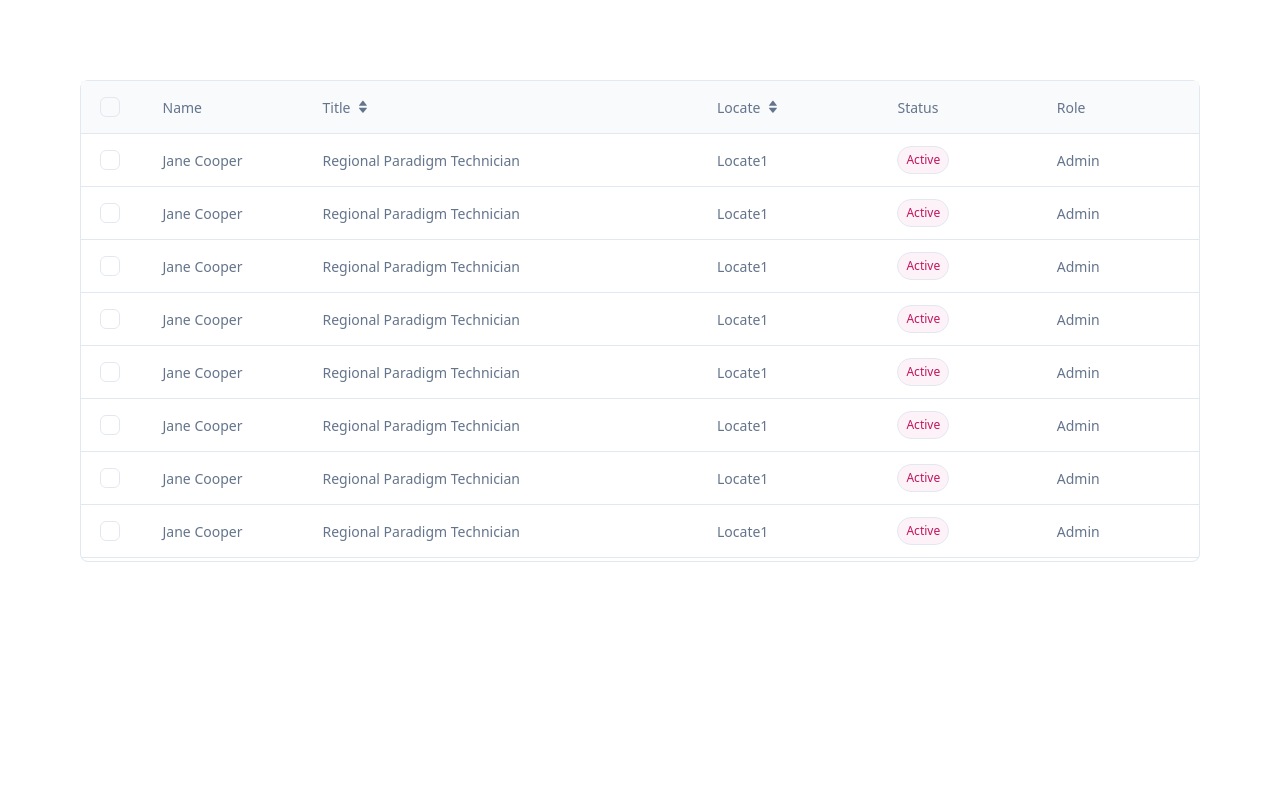
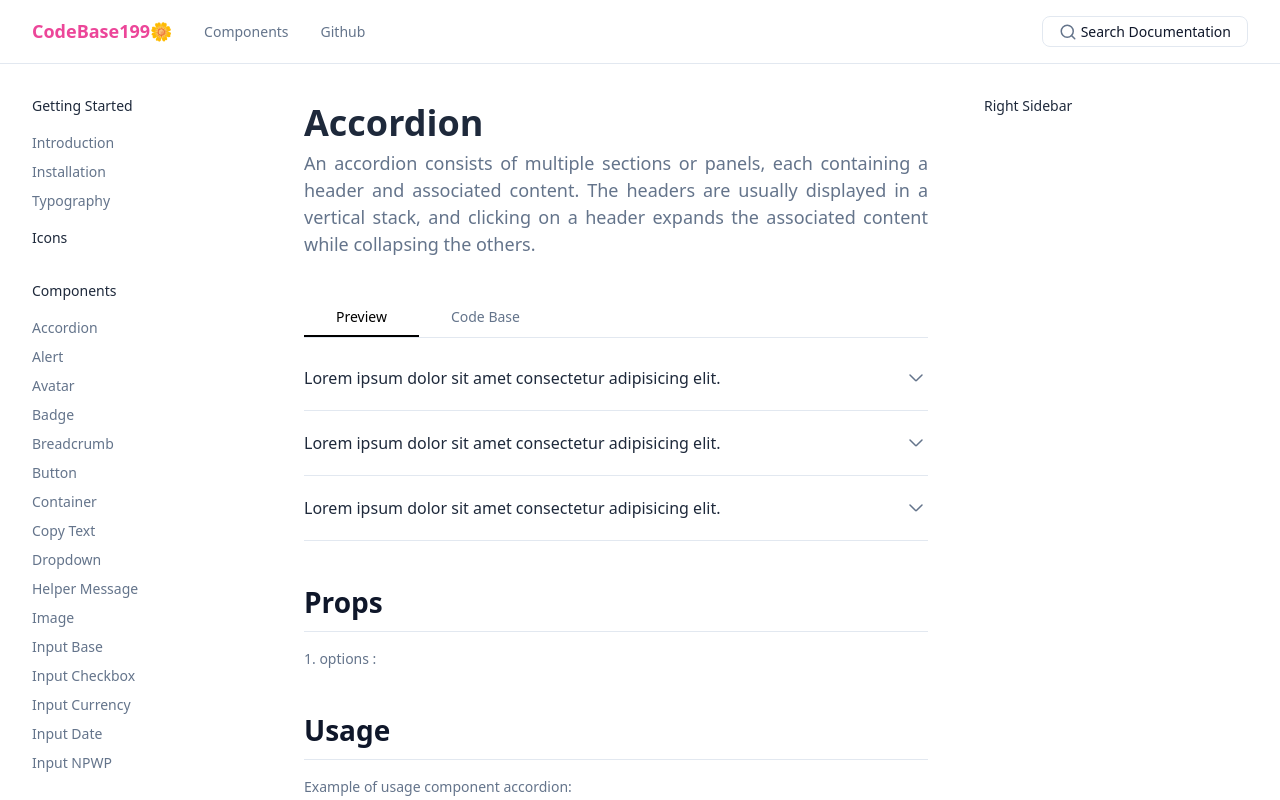
Before and after one commit to siska199/pp-w-code-base-react, a React (Vite) app in the folder react/: page / in a window 1280 px wide. Built offline with nearby package versions, Linux system fonts and the light colour scheme.

Commit message:
setup initial router (on prog)

```diff
--- a/react/package.json
+++ b/react/package.json
@@ -16,6 +16,7 @@
     "react": "^18.2.0",
     "react-datepicker": "^6.9.0",
     "react-dom": "^18.2.0",
+    "react-router-dom": "^6.23.1",
     "react-syntax-highlighter": "^15.5.0",
     "tailwind-merge": "^2.3.0",
     "vite-tsconfig-paths": "^4.3.2"
--- a/react/src/App.tsx
+++ b/react/src/App.tsx
@@ -1,34 +1,9 @@
 
-import ExampleButton from "@components/examples/ExampleButton"
-import ExampleDropdown from "@components/examples/ExampleDropdown"
-import ExampleInput from "@components/examples/ExampleInput"
-import ExampleLayout from "@components/examples/ExampleLayout"
-import ExampleModal from "@components/examples/ExampleModal"
-import ExampleProgressbar from "@components/examples/ExampleProgressbar"
-import ExampleSkeleton from "@components/examples/ExampleSkeleton"
-import ExampleTable from "@components/examples/ExampleTable"
-import ExampleTooltip from "@components/examples/ExampleTooltip"
-import LayoutType1 from "@components/layouts/LayoutType1"
-import CopyText from "@components/ui/CopyText"
-import Image from "@components/ui/Image"
+import router from "@lib/routes"
+import { RouterProvider } from "react-router-dom"
+
 const App = () => {
-
-  return (
-    <>
-      {/* <Image src={"boyfriend.jpg"} className="w-[4rem] h-[4rem] object-cover" /> */}
-      {/* <Image src={"backgroundLogin1.svg"} /> //*/}
-      {/* <CopyText text={"Siska Apriana Rifianti"} />
-      <ExampleButton />
-      <ExampleInput />
-      <ExampleModal />
-      <ExampleDropdown />
-      <ExampleProgressbar />
-      <ExampleSkeleton />
-      <ExampleTooltip /> */}
-      {/* <ExampleLayout /> */}
-      <ExampleTable />
-    </>
-  )
+  return <RouterProvider router={router} />
 }
 
 export default App
--- a/react/src/components/Sidebar.tsx
+++ b/react/src/components/Sidebar.tsx
@@ -28,7 +28,7 @@ const Sidebar = () => {
 
                     <div className="p-8 w-full flex flex-col gap-4 relative  h-full">
                         <div id="icon-close" className="hidden justify-between absolute top-6 right-6 cursor-pointer ml-auto">
-                            <Logo className="text-body-medium"/>
+                            <Logo className="text-body-medium" />
                             <IconClose onClick={handleToggleSidebar} className="ml-auto" />
                         </div>
                         <div className="flex flex-col gap-4  overflow-y-auto max-h-full ">
@@ -57,27 +57,60 @@ const Sidebar = () => {
 
 const listGroupMenu = [
     {
+        name: 'Getting Started',
+        childs: [
+            {
+                name: 'Introduction',
+                url: '/docs',
+            },
+            {
+                name: 'Installation',
+                url: '/docs/installation',
+            },
+            {
+                name: 'Typography',
+                url: '/docs/components/typography',
+            }
+        ]
+    },
+    {
+        name: 'Icons',
+        url: '/docs/icons'
+    },
+    {
         name: 'Components',
         childs: [
             {
                 name: 'Accordion',
-                url: '/'
+                url: '/docs/components/accordion'
+            },
+            {
+                name: 'Alert',
+                url: '/docs/components/alert'
+            },
+            {
+                name: 'Avatar',
+                url: '/docs/components/avatar'
             },
             {
                 name: 'Badge',
-                url: '/'
+                url: '/docs/components/badge'
+            },
+            {
+                name: 'Breadcrumb',
+                url: '/docs/components/breadcrumb'
             },
             {
                 name: 'Button',
-                url: '/'
+                url: '/docs/components/button'
             },
             {
                 name: 'Container',
-                url: '/'
+                url: '/docs/components/container'
             },
             {
                 name: 'Copy Text',
-                url: '/'
+                url: '/docs/components/copy-text'
             },
             {
                 name: 'Dropdown',
--- a/react/src/components/examples/ExampleTable.tsx
+++ b/react/src/components/examples/ExampleTable.tsx
@@ -38,7 +38,8 @@ const ExampleTable = () => {
         initialSetting: {
             sortBy: "",
             sortDir: "",
-            checked: true
+            checked: true,
+            pagination: true
         }
     })
 
--- a/react/src/components/layouts/LayoutType1.tsx
+++ b/react/src/components/layouts/LayoutType1.tsx
@@ -2,13 +2,11 @@ import Navbar from "@components/Navbar"
 import RightSidebar from "@components/RightSidebar"
 import Sidebar from "@components/Sidebar"
 import { useEffect, useState } from "react"
+import { Outlet } from "react-router-dom"
 
-interface TProps {
-    children: React.ReactNode
-}
 
-const LayoutType1 = (props: TProps) => {
-    const { children } = props
+
+const LayoutType1 = () => {
     const [widthSidebar, setWidthSidebar] = useState(0)
     const [widthRightSidebar, setWidthRightSidebar] = useState(0)
     const [leftPosition, setLeftPosition] = useState(0)
@@ -55,7 +53,7 @@ const LayoutType1 = (props: TProps) => {
                         width: `calc(100% - ${leftPosition + rightPosition}px)`,
                     }}>
                     <div className="min-h-screen max-w-full flex flex-col gap-10">
-                        {children}
+                        <Outlet />
                     </div>
                     <RightSidebar />
                 </div>
--- a/react/src/hooks/useTable.tsx
+++ b/react/src/hooks/useTable.tsx
@@ -14,9 +14,9 @@ const useTable = (props: TProps) => {
     type TData = (typeof data)[0]
 
     const [setting, setSetting] = useState<TSettingTable<TData>>({
-        ...initialSetting,
         currentPage: 1,
         totalPage: 10,
+        ...initialSetting,
     })
 
     const columns: TColumn<TData, keyof TData>[] = React.useMemo(
--- /dev/null
+++ b/react/src/lib/config/Providers.tsx
@@ -0,0 +1,20 @@
+import React from "react"
+// Should put in the most under import file
+import "@assets/styles/index.css"
+import "@assets/styles/ui/input.css"
+import "@assets/styles/ui/modal.css"
+import "@assets/styles/ui/tooltip.css"
+import "@assets/styles/ui/progress-step.css"
+import "@assets/styles/ui/table.css"
+import App from "@App"
+
+
+const Providers = () => {
+    return (
+        <React.StrictMode>
+            <App />
+        </React.StrictMode>
+    )
+}
+
+export default Providers
--- /dev/null
+++ b/react/src/lib/routes/index.tsx
@@ -0,0 +1,29 @@
+import { createBrowserRouter } from "react-router-dom";
+import LayoutType1 from '@components/layouts/LayoutType1';
+import AccordionPage from "@pages/docs/components/AccordionPage";
+
+const router = createBrowserRouter([
+    {
+        path: '/',
+        element: (
+            <LayoutType1 />
+        ),
+        errorElement: 'Not found',
+        children: [
+            {
+                index: true,
+                element: <AccordionPage />,
+                handle: {
+                    protected: true,
+                    // code_permission: TTypePermission.MENU_DASHBOARD,
+                    // layout: {
+                    //     path: '/',
+                    //     title: 'Dashboard',
+                    // },
+                },
+            }
+        ]
+    }
+])
+
+export default router
--- a/react/src/main.tsx
+++ b/react/src/main.tsx
@@ -1,17 +1,8 @@
 
-import React from 'react'
+import Providers from '@lib/config/Providers.tsx'
 import ReactDOM from 'react-dom/client'
-import App from './App.tsx'
-// Should put in the most under import file
-import "@assets/styles/index.css"
-import "@assets/styles/ui/input.css"
-import "@assets/styles/ui/modal.css"
-import "@assets/styles/ui/tooltip.css"
-import "@assets/styles/ui/progress-step.css"
-import "@assets/styles/ui/table.css"
+
 
 ReactDOM.createRoot(document.getElementById('root')!).render(
-  <React.StrictMode>
-    <App />
-  </React.StrictMode>,
+  <Providers />,
 )
```
Also changed, not shown: react/src/components/ui/inputs/InputBase.tsx (+5 -2 lines), 1 other file (tests, documents, lock files or other folders).
